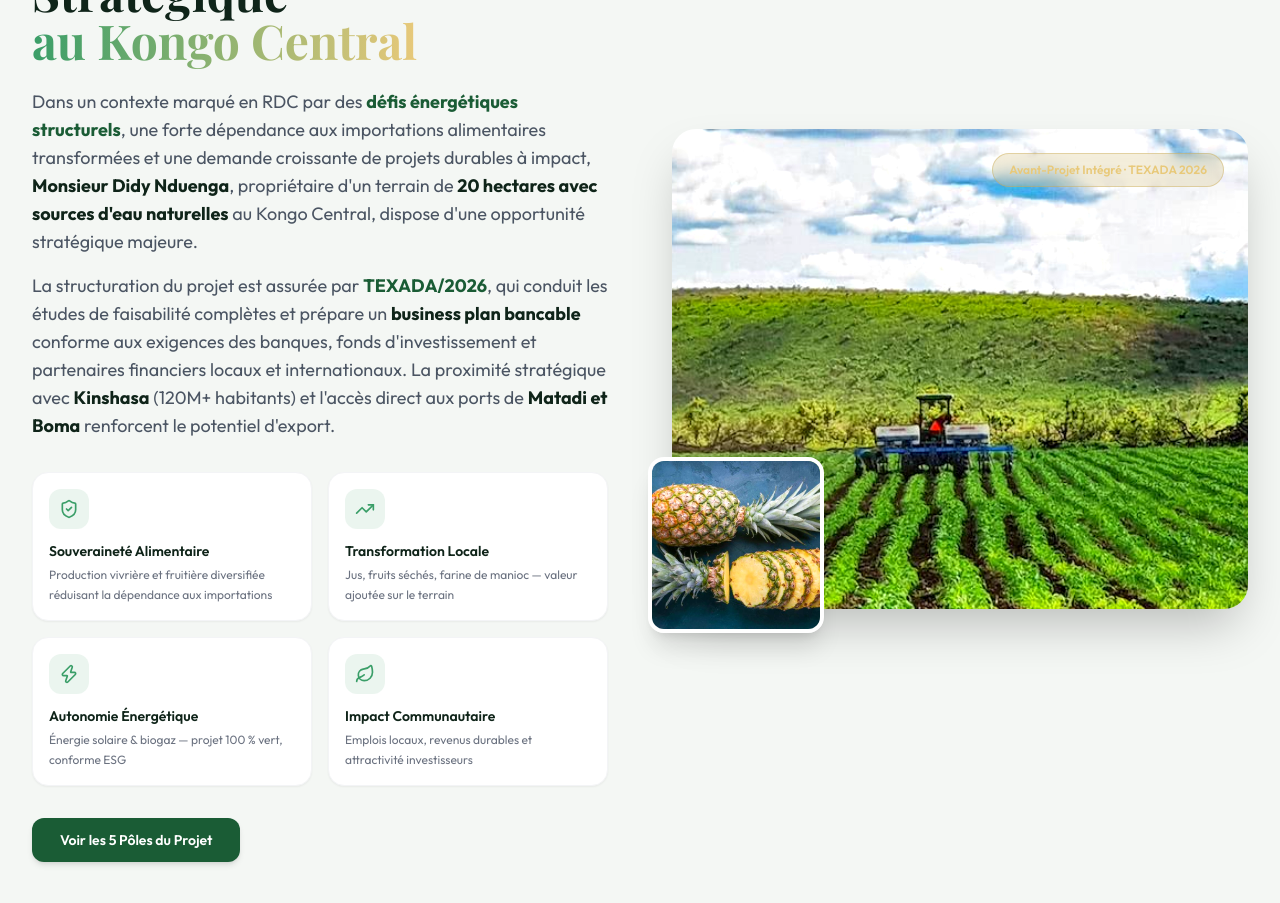
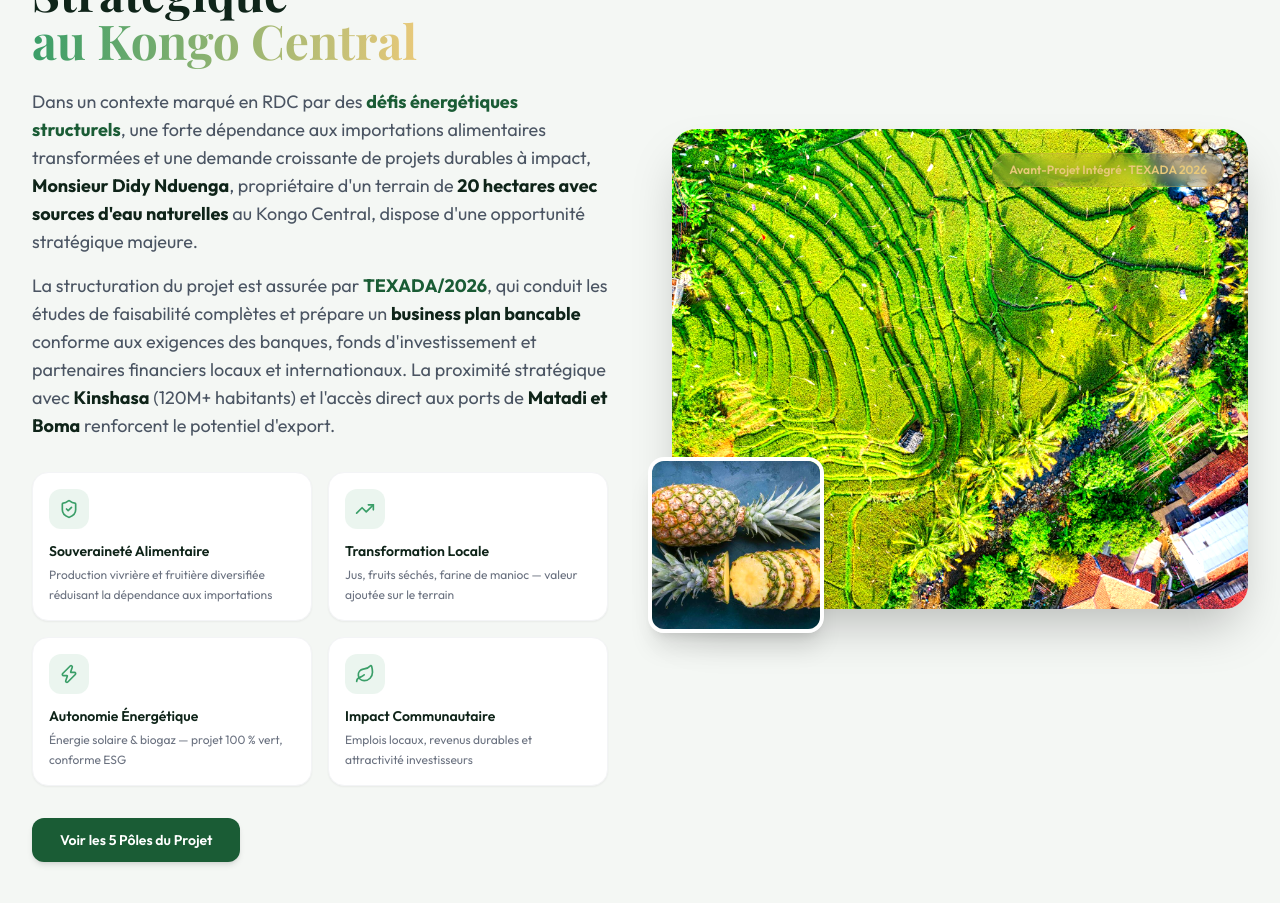
Before and after one commit to BeniNgoma/agri-kongo-central, a Next.js app: page / in a window 1280 px wide. Shown: the part 1020-1923 px from the top of the page. Built offline with nearby package versions, Linux system fonts and the light colour scheme; a web font is replaced by a local one.

Commit message:
feat: About section — photo aérienne champ agricole haute résolution (Pexels)

```diff
--- a/components/sections/About.tsx
+++ b/components/sections/About.tsx
@@ -91,11 +91,11 @@ export default function About() {
           >
             <div className="relative rounded-3xl overflow-hidden shadow-2xl h-[360px] sm:h-[420px] lg:h-[480px]">
               <Image
-                src="/pdf-images/img_006.jpg"
+                src="/about-bg.jpg"
                 alt="Terrain agricole Kongo Central — vue aérienne"
                 fill
                 className="object-cover"
-                style={{ filter: "brightness(1.12) contrast(1.06) saturate(1.1)" }}
+                style={{ filter: "brightness(1.08) contrast(1.05) saturate(1.1)" }}
               />
             </div>
             {/* Overlay image — ananas produit phare */}
```
Also changed, not shown: public/about-bg.jpg (added).
